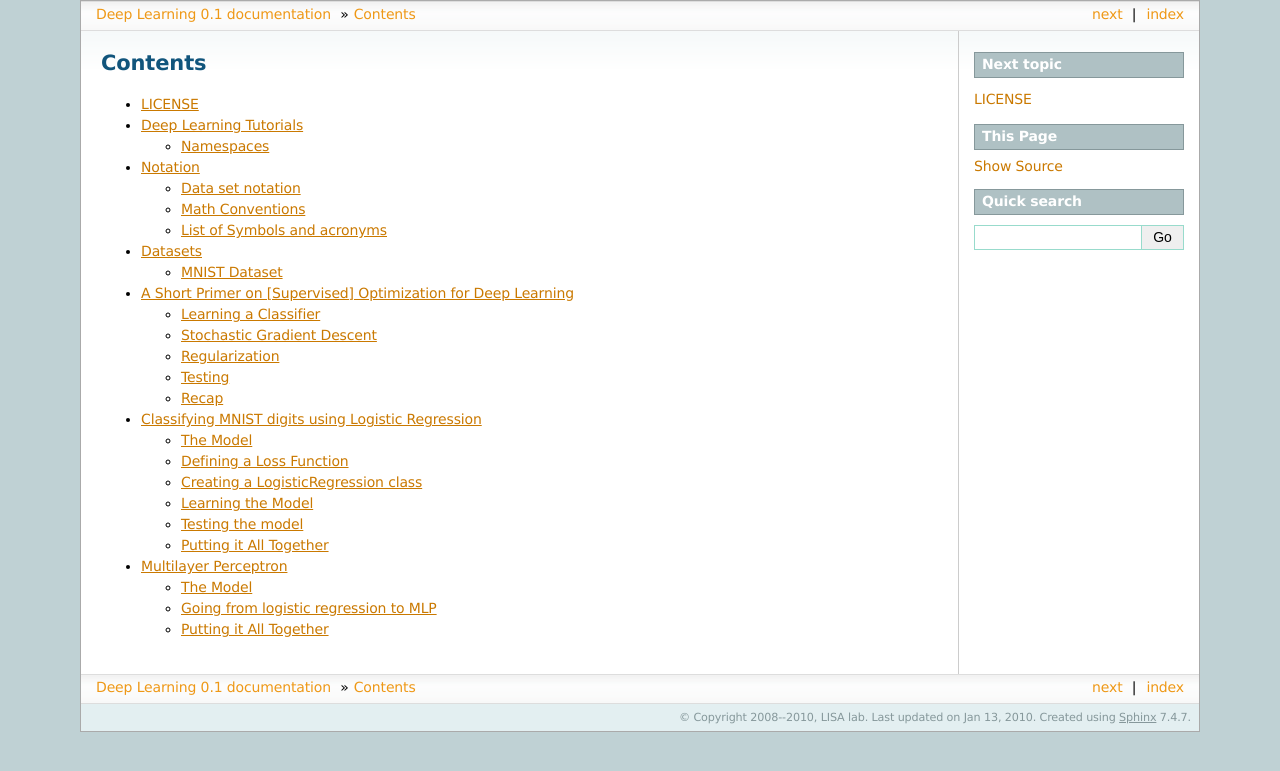
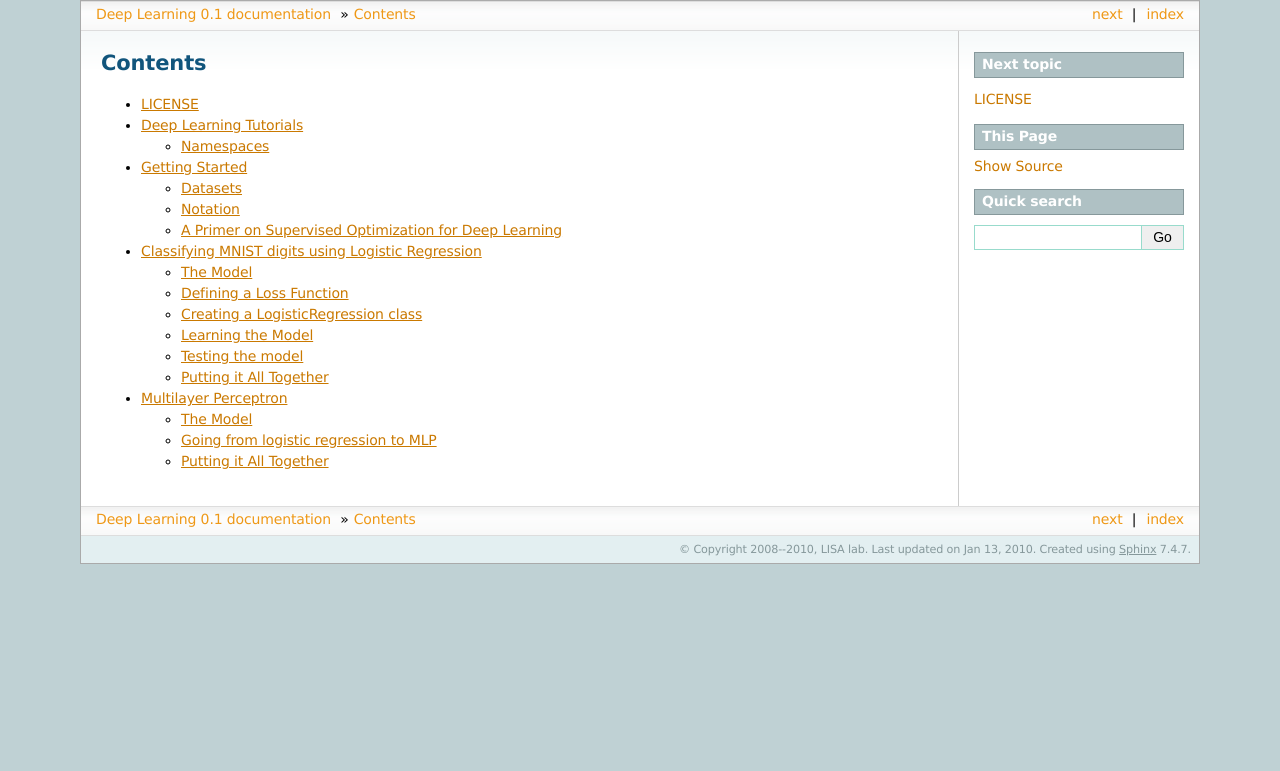
Before and after one commit to lisa-lab/DeepLearningTutorials, a Sphinx documentation site: the page built from doc/contents.txt, in a window 1280 px wide. Shown: the top 771 px of the page. Built offline with Sphinx 7.4.7, drawn with Linux system fonts in a browser that asks for light colours; formulas are drawn with MathJax 3; pages that are not in the unit, such as notebooks, are missing from menus; some of the changed lines change nothing that is shown.

Commit message:
added gettingstarted

```diff
--- a/doc/contents.txt
+++ b/doc/contents.txt
@@ -10,9 +10,7 @@ Contents
 
    LICENSE
    intro
-   notation
-   datasets
-   optimization
+   gettingstarted
    logreg
    mlp
    convolutional_mlp
--- /dev/null
+++ b/doc/gettingstarted.txt
@@ -0,0 +1,474 @@
+.. _gettingstarted:
+
+===============
+Getting Started
+===============
+
+These tutorials do not attempt to make up for a graduate or undergraduate course
+in machine learning, but we do make a rapid overview of some important concepts
+(and notation) to make sure that we're on the same page.  You'll also need to
+download the datasets mentioned in this chapter in order to run the example code
+the up-coming tutorials.
+
+.. _datasets:
+
+Datasets
+========
+
+MNIST Dataset
++++++++++++++
+
+(`mnist.pkl.gz <http://www.iro.umontreal.ca/~lisa/deep/data/mnist/mnist.pkl.gz>`_)
+
+ The `MNIST <http://yann.lecun.com/exdb/mnist>`_ dataset consists of handwritten
+ digit images and it is divided in 60 000 examples for the training set and
+ 10 000 examples for testing. All examples have been size-normalized and
+ centered in a fixed size image of 28 x 28 pixels. In the original dataset
+ each pixel of the image is represented by a value between 0 and 255, where
+ 0 is black, 255 is  white and anything in between is a different shade of grey.
+
+
+ Here are some examples of MNIST digits:
+
+    |0| |1| |2| |3| |4| |5|
+
+ .. |0| image:: images/mnist_0.png
+ .. |1| image:: images/mnist_1.png
+ .. |2| image:: images/mnist_2.png
+ .. |3| image:: images/mnist_3.png
+ .. |4| image:: images/mnist_4.png
+ .. |5| image:: images/mnist_5.png
+
+ For convenience we pickled the dataset to make it easier to use in python.
+ It is available for download `here <http://www.iro.umontreal.ca/~lisa/deep/data/mnist/mnist.pkl.gz>`_.
+ The pickled file represents a tuple of 3 lists : the training set, the
+ validation set and the testing set. Each element of any of the three lists
+ represents a minibatch of 20 examples. Such an element is a tuple composed
+ of the list of 20 images and the list of class labels for each of the
+ images. An image is represented as numpy 1-dimensional array of 784 (28 x 28) float
+ values between 0 and 1 ( 0 stands for black, 1 for white). The labels
+ are numbers between 0 and 9 indicating which digit the image
+ represents. Loading and accessing the dataset in the python can be done as
+ follows:
+
+ .. code-block:: python
+
+   import cPickle, gzip, numpy
+
+
+   f = gzip.open('mnist.pkl.gz','rb')
+   (training_set, validation_set, testing_set) = cPickle.load(f)
+   f.close()
+
+   # accessing training example i of minibatch j
+   image = training_set[j][0][i]
+   label = training_set[j][1][i]
+
+
+
+Notation
+========
+
+Data set notation
++++++++++++++++++
+
+We label data sets as :math:`\mathcal{D}`. When the distinction is important, we
+indicate train, validation, and test sets as: :math:`\mathcal{D}_{train}`,
+:math:`\mathcal{D}_{valid}` and :math:`\mathcal{D}_{test}`. The validation set
+is used to perform model selection and hyper-parameter selection, whereas
+the test set is used to evaluate final generalization error and
+compare different algorithms in an unbiased way.
+
+The tutorials mostly deal with classification problems, where each data set
+:math:`\mathcal{D}` is an indexed set of pairs :math:`(x^{(i)},y^{(i)})`. We
+use superscripts to distinguish training set examples. :math:`x^{(i)} \in
+\mathcal{R}^D` is thus the i-th training example of dimensionality :math:`D`. Similarly,
+:math:`y^{(i)} \in \{0, ..., L\}` is the i-th label assigned to input
+:math:`x^{(i)}`. It is straightforward to extend these examples to
+:math:`y^{(i)}` that has other types (e.g. Gaussian for regression,
+or groups of multinomials for predicting multiple symbols).
+
+Math Conventions
+++++++++++++++++
+
+* :math:`W`: upper-case symbols refer to a matrix unless specified otherwise
+* :math:`W_{ij}`: element at i-th row and j-th column of matrix :math:`W`
+* :math:`W_{i \cdot}, W_i`: vector, i-th row of matrix :math:`W`
+* :math:`W_{\cdot j}`: vector, j-th column of matrix :math:`W`
+* :math:`b`: lower-case symbols refer to a vector unless specified otherwise
+* :math:`b_i`: i-th element of vector :math:`b`
+
+List of Symbols and acronyms
+++++++++++++++++++++++++++++
+
+* D: number of input dimensions.
+* :math:`f_{\theta}(x)`, :math:`f(x)`: prediction function of a model :math:`P(Y|x,\theta)`, defined as :math:`argmax_k P(Y=k|x,\theta)`.
+  Note that we will often drop the :math:`\theta` subscript.
+* L: number of labels.
+* :math:`\mathcal{L}(\theta, \cal{D})`: log-likelihood :math:`\cal{D}`
+  of the model defined by parameters :math:`\theta`.
+* :math:`\ell(\theta, \cal{D})` empirical loss of the prediction function f
+  parameterized by :math:`\theta` on data set :math:`\cal{D}`.
+* NLL: negative log-likelihood
+* :math:`\theta`: set of all parameters for a given model
+
+Python Namespaces
++++++++++++++++++
+
+Tutorial code often uses the following namespaces:
+
+.. code-block:: python
+
+    import theano
+    import theano.tensor as T
+
+
+
+A Primer on Supervised Optimization for Deep Learning
+=====================================================
+
+.. _stoch-grad-label:
+
+What's exciting about Deep Learning is largely the use of unsupervised learning
+of deep networks.  But supervised learning also plays an important role.  The
+utility of unsupervised *pre-training* is often evaluated on the basis of what
+performance can be achieved after supervised *fine-tuning*.  This chapter
+reviews the basics of supervised learning for classification models, and covers
+the minibatch stochastic gradient descent algorithm that is used to fine-tune
+many of the models in the Deep Learning Tutorials.
+
+
+.. _opt_learn_classifier:
+
+Learning a Classifier
++++++++++++++++++++++
+
+Zero-One Loss
+-------------
+
+The models presented in these deep learning tutorials are mostly used as
+for classification. The objective in training a classifier is to minimize the number
+of errors (zero-one loss) on unseen examples. If :math:`f: R^D \rightarrow
+\{0,...,L\}` is the prediction function, then this loss can be written as:
+
+.. math::
+
+    \ell_{0,1} = \sum_{i=0}^{|\mathcal{D}|} I_{f(x^{(i)}) \neq y^{(i)}}
+
+where either :math:`\mathcal{D}` is the training
+set (during training)
+or :math:`\mathcal{D} \cap \mathcal{D}_{train} = \emptyset`
+(to avoid biasing the evaluation of validation or test error). :math:`I` is the
+indicator function defined as:
+
+.. math::
+
+    I_x = \left\{\begin{array}{ccc}
+          1&\mbox{ if $x$ is True} \\
+          0&\mbox{ otherwise}\end{array}\right.
+
+In this tutorial, :math:`f` is defined as:
+
+.. math::
+
+    f(x) = argmax_k P(Y=k | x, \theta)
+
+
+Negative Log-Likelihood Loss
+----------------------------
+
+Since the zero-one loss is not differentiable, optimizing it for large models
+(thousands or millions of parameters) is prohibitively expensive
+(computationally). We thus maximize the log-likelihood of our classifier given
+all the labels in a training set.
+
+.. math::
+
+    \mathcal{L}(\theta, \mathcal{D}) =
+        \sum_{i=0}^{|\mathcal{D}|} \log P(Y=y^{(i)} | x^{(i)}, \theta)
+
+The likelihood of the correct class is not the same as the
+number of right predictions, but from the point of view of a randomly
+initialized classifier they are pretty similar.
+TODO: CLARIFY THIS SENTENCE BELOW: Later in training you can see
+that the number of right predictions in a validation set can decrease a
+little even after the probability of the right answers starts to drop
+(indicating overfitting), but not much.
+
+Since we usually speak in terms of minimizing a loss function, learning will
+thus attempt to **minimize** the **negative** log-likelihood (NLL), defined
+as:
+
+.. math::
+
+    NLL(\theta, \mathcal{D}) = - \sum_{i=0}^{|\mathcal{D}|} \log P(Y=y^{(i)} | x^{(i)}, \theta)
+
+The NLL of our classifier is a differentiable surrogate for the zero-one loss,
+and we use the gradient of this function over our training data as a
+supervised learning signal for deep learning.
+
+.. _opt_SGD:
+
+Stochastic Gradient Descent
++++++++++++++++++++++++++++
+
+What is ordinary gradient descent?  it is a simple
+algorithm in which we repeatedly make small steps downward on an error surface
+defined by a loss function of some parameters.
+For the purpose of ordinary
+gradient descent we consider that the training data is rolled into the loss
+function.
+
+.. code-block:: python
+
+    # GRADIENT DESCENT
+    while True:
+        loss = f(params)
+        d_loss_wrt_params = ... # compute gradient
+        params -= learning_rate * d_loss_wrt_params
+        if <stopping condition is met>:
+            return params
+
+Stochastic gradient descent (SGD) works according to the same principles as
+ordinary gradient descent, but proceeds more quickly by estimating the gradient from just
+a few examples at a time instead of the entire training set.  In its purest
+form, we estimate the gradient from just a single example at a time.
+
+.. code-block:: python
+
+    # STOCHASTIC GRADIENT DESCENT
+    for (x_i,y_i) in training_set:
+                                # imagine an infinite generator
+                                # that may repeat examples (if there is only a finite training set)
+        loss = f(params, x_i, y_i)
+        d_loss_wrt_params = ... # compute gradient
+        params -= learning_rate * d_loss_wrt_params
+        if <stopping condition is met>:
+            return params
+
+The variant that we recommend for deep learning is a further twist on
+stochastic gradient descent using so-called "minibatches" ***other terms for
+this?***.  Minibatch SGD works identically to SGD, except that we use more than
+one training example to make each estimate of the gradient.  This technique reduces
+variance in the estimate of the gradient, and often makes better use of the
+hierarchical memory organization in modern computers.
+
+.. code-block:: python
+
+    for (x_batch,y_batch) in train_batches:
+                                # imagine an infinite generator
+                                # that may repeat examples
+        loss = f(params, x_batch, y_batch)
+        d_loss_wrt_params = ... # compute gradient
+        params -= learning_rate * d_loss_wrt_params
+        if <stopping condition is met>:
+            return params
+
+
+There is a tradeoff in the choice of the minibatch size :math:`B`.  The
+reduction of variance and use of SIMD instructions helps most when increasing
+:math:`B` from 1 to 2, but the marginal improvement fades rapidly to nothing.
+With large :math:`B`, time is wasted in reducing the variance of the gradient
+estimator, that time would be better spent on additional gradient steps.
+An optimal :math:`B` is model-, dataset-, and hardware-dependent, and can be
+anywhere from 1 to maybe several hundreds.  In the tutorial we set it to 10, but this choice
+is almost arbitrary (though harmless).
+
+
+.. todo::
+    At this point, we can show how to allocate and apply a classifier with
+    theano, load data, calculate: error rates, etc.
+
+TODO: CHOOSE WHICH LOSS FORMULATION TO KEEP
+
+.. code-block:: python
+
+  zero_one_loss = T.sum(T.neq(argmax(p_y_given_x), y)) ???
+
+  loss = T.sum(T.log(p_y_given_x)[y])  #option 1 (TODO: advanced indexing, optimization pattern)
+
+  loss = T.log(p_y_given_x[0,y[0]]) + theano.log(p_y_given_x[1, y[1]]) # option 2: simple indexing on each minibatch element
+
+  loss = T.sum(theano.log(p_y_given_x) * one_of_n(y))   # option 3 (TODO: one_of_n:: integer array, optimization pattern)
+
+  loss = T.sum(theano.nnet.categorical_crossentropy(p_y_given_x, y)) # option 4:
+
+  gw, gb = T.grad(L, [w,b])
+
+
+.. _opt_early_stopping:
+
+
+Regularization
+++++++++++++++
+
+There is more to machine learning than optimization.  When we
+train our model from data we are trying to prepare it to do well on *new*
+examples, not the ones it has already seen.  The training loop above for MSGD
+does not take this into account, and may overfit the training examples.
+A way to combat overfitting is through regularization.
+There are several techniques for regularization; the ones we will explain here
+are L1/L2 regularization and early-stopping.
+
+L1 and L2 regularization
+------------------------
+
+L1 and L2 regularization involve adding an extra term to the loss function,
+which penalizes certain parameter configurations. Formally, if our loss function is:
+
+.. math::
+
+    NLL(\theta, \mathcal{D}) = - \sum_{i=0}^{|\mathcal{D}|} \log P(Y=y^{(i)} | x^{(i)}, \theta)
+
+then the regularized loss will be:
+
+.. math::
+
+	E(\theta, \mathcal{D}) =  NLL(\theta, \mathcal{D}) + \lambda R(\theta)\\
+
+or, in our case
+
+.. math::
+
+	E(\theta, \mathcal{D}) =  NLL(\theta, \mathcal{D}) + \lambda||\theta||_p
+
+with
+
+.. math::
+
+	||\theta||_p = \left(\sum_{j=0}^{|\theta|}{|\theta_j|^p}\right)^{\frac{1}{p}}
+
+which is the :math:`L_p` norm of :math:`\theta`. :math:`\lambda` is a hyper-parameter which
+controls the relative importance of the regularization parameter. Commonly used values for p
+are 1 and 2, hence the L1/L2 nomenclature. If p=2, then the regularizer is
+also called "weight decay".
+
+In principle, adding a regularization term to the loss will encourage smooth
+network mappings in a neural network (by penalizing large values of the
+parameters, which decreases the amount of nonlinearity that the
+network models). More intuitively, the two terms (NLL and :math:`R(\theta)`)
+correspond to modelling the data well (NLL) and having "simple" or "smooth"
+solutions (:math:`R(\theta)`). Thus, minimizing the sum of both will, in
+theory, correspond to finding the right trade-off between the fit to the
+training data and the "generality" of the solution that is found. To follow
+Occam's razor principle, this minimization should find us the simplest
+solution (as measured by our simplicity criterion) that fits the training
+data.
+
+Note that the fact that a solution is "simple" does not mean that it will
+generalize well. Empirically, it was found that performing such regularization
+in the context of neural networks helps with generalization.
+
+TODO: code example
+
+Early-Stopping
+--------------
+
+Early-stopping combats overfitting by monitoring the model's performance on a
+*validation set*.  A validation set is a set of examples that we never use for
+gradient descent, but which is also not a part of the *test set*.  The
+validation examples are considered to be representative of future test examples.
+We can use them during training because they are not part of the test set.
+If the model's performance ceases to improve sufficiently on the
+validation set, or even degrades with further optimization, then the
+heuristic implemented here gives up on much further optimization.
+
+
+The choice of when to stop is a
+judgement call and a few heuristics exist***, but these tutorials will make use
+of a strategy based on a geometrically increasing amount of patience.
+
+.. code-block:: python
+
+    # PRE-CONDITION
+    # params refers to [initialized] parameters of our model
+
+    # early-stopping parameters
+    n_iter                = 100   # the maximal number of iterations of the
+                                  # entire dataset considered
+    patience              = 5000  # look at this many training examples regardless
+    patience_increase     = 2     # wait this much longer when a new best
+                                  # validation error is found
+    improvement_threshold = 0.995 # a relative improvement of this much is
+                                  # considered significant
+    validation_frequency  = 1000  # make this many SGD updates between validations
+
+    # initialize cross-validation variables
+    best_params = None
+    best_validation_loss = float('inf')
+
+    for iter in xrange( n_iter * len(train_batches) ) :
+
+        # get epoch and minibatch index
+        epoch           = iter / len(train_batches)
+        minibatch_index =  iter % len(train_batches)
+
+        # get the minibatches corresponding to `iter` modulo
+        # `len(train_batches)`
+        x,y = train_batches[ minibatch_index ]
+
+
+        d_loss_wrt_params = ... # compute gradient
+        params -= learning_rate * d_loss_wrt_params # gradient descent
+
+        # note that if we do `iter % validation_frequency` it will be
+        # true for iter = 0 which we do not want
+        if (iter+1) % validation_frequency == 0:
+
+            this_validation_loss = ... # compute zero-one loss on validation set
+
+            # improve patience
+            if this_validation_loss < best_validation_loss*improvement_threshold:
+                patience = iter * patience_increase
+
+            if this_validation_loss < best_validation_loss:
+                best_params = copy.deepcopy(params)
+                best_validation_loss = this_validation_loss
+
+        if patience <= iter:
+            break
+
+    # POSTCONDITION:
+    # best_params refers to the best out-of-sample parameters observed during the optimization
+
+If we run out of batches of training data before running out of patience, then
+we just go back to the beginning of the training set and repeat.
+
+.. note::
+
+    This algorithm could possibly be improved by using a test of statistical significance
+    rather than the simple comparison, when deciding whether to increase the
+    patience.
+
+
+
+
+Testing
++++++++
+
+After the loop exits, the best_params variable refers to the best-performing
+model on the validation set.  If we repeat this procedure for another model
+class, or even another random initialization, we should use the same
+train/valid/test split of the data, and get other best-performing
+models.  If we have to choose what the best model class or the best
+initialization was, we compare the best_validation_loss for each model.  When
+we have finally chosen the model we think is the best (on validation data), we
+report that model's test set performance.  That is the performance we expect on
+unseen examples.
+
+Recap
++++++
+
+That's it for the optimization section.
+The technique of early-stopping requires us to partition the set of examples into three sets
+(training :math:`\mathcal{D}_{train}`,
+validation :math:`\mathcal{D}_{valid}`,
+test :math:`\mathcal{D}_{test}`).
+The training set is used for minibatch stochastic gradient descent on the
+differentiable approximation of the objective function.
+As we perform this gradient descent, we periodically consult the validation set
+to see how our model is doing on the real objective function (or at least our
+empirical estimate of it).
+When we see a good model on the validation set, we save it.
+When it has been a long time since seeing a good model, we abandon our search
+and return the best parameters found, for evaluation on the test set.
```
